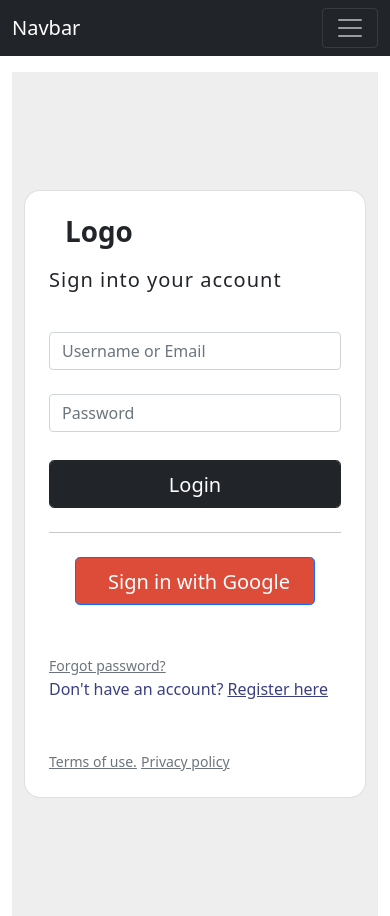
After one commit to MiranTaslidza/user_app, a Django app: page /users/login/ in a window 390 px wide. The commit adds this page. Run offline with Django 5.2, Linux system fonts and the light colour scheme; tables that the repository leaves empty hold one stand-in row (values such as "Sample post"); parts of the project's set-up code (start-up, migrations or seed data) failed here and were passed over.

Commit message:
create user and login

```diff
--- a/a_core/settings.py
+++ b/a_core/settings.py
@@ -138,3 +138,6 @@ MAILERS = {
 # media fajlovi
 MEDIA_URL = '/media/'  # URL putanja za pristup medijskim fajlovima
 MEDIA_ROOT = BASE_DIR / 'media'  # Folder gde će se čuvati otpremljeni fajlovi
+
+# redirect nakon logina
+LOGIN_REDIRECT_URL = 'home'  # nakon logina, korisnik će biti
--- a/templates/navbar.html
+++ b/templates/navbar.html
@@ -16,7 +16,7 @@
             <!-- Left links -->
             <ul class="navbar-nav me-auto d-flex flex-row mt-5 mt-lg-0">
                 <li class="nav-item text-center mx-2 mx-lg-1">
-                    <a class="nav-link active" aria-current="page" href="#!">
+                    <a class="nav-link active" aria-current="page" href="{% url 'home' %}">
                         Home
                     </a>
                 </li>
@@ -26,8 +26,9 @@
                     </a>
                 </li>
                 <li class="nav-item dropdown text-center mx-2 mx-lg-1">
-                    <a class="nav-link dropdown-toggle" href="#" id="navbarDropdown" role="button" data-bs-toggle="dropdown" aria-expanded="false">
-                        Dropdown
+                    <a class="nav-link dropdown-toggle" href="#" id="navbarDropdown" role="button"
+                        data-bs-toggle="dropdown" aria-expanded="false">
+                        Setting
                     </a>
                     <!-- Dropdown menu -->
                     <ul class="dropdown-menu dropdown-menu-dark" aria-labelledby="navbarDropdown">
@@ -46,17 +47,29 @@
 
             <!-- Right links -->
             <ul class="navbar-nav ms-auto d-flex flex-row mt-3 mt-lg-0">
+                {% if user.is_authenticated %}
+                <!-- logout -->
                 <li class="nav-item text-center mx-2 mx-lg-1">
-                    <a class="nav-link" href="#!">
-                        Messages
+                    <a class="nav-link" href="#">
+                        Logout
                     </a>
                 </li>
+                {% else %}
+                <!-- login -->
                 <li class="nav-item text-center mx-2 mx-lg-1">
-                    <a class="nav-link" href="#!">
-                        News
+                    <a class="nav-link" href="{% url 'login'%}">
+                        Login
                     </a>
                 </li>
+                <!-- register -->
+                <li class="nav-item text-center mx-2 mx-lg-1">
+                    <a class="nav-link" href="{% url 'user-register' %}">
+                        Register
+                    </a>
+                </li>
+                {% endif %}
             </ul>
+
             <!-- Right links -->
 
             <!-- Search form -->
--- /dev/null
+++ b/users/templates/users/login.html
@@ -0,0 +1,79 @@
+{% extends 'base.html' %} <!-- uvoizim sadržaj base.html -->
+
+{% block title %}Login{% endblock title %} <!-- ovdje se menja title -->
+
+{% load static %} <!-- uvoizim static fajle -->
+
+<!-- blok za JS static fajlova -->
+{% block scripts %}
+{% endblock scripts %}
+
+<!-- blok za sadržaj -->
+{% block content %}
+
+<section class="vh-100" style="background-color: #eee;">
+    <div class="container py-5 h-100">
+        <div class="row d-flex justify-content-center align-items-center h-100">
+            <div class="col col-xl-10">
+                <div class="card" style="border-radius: 1rem;">
+                    <div class="row g-0">
+                        <div class="col-md-6 col-lg-5 d-none d-md-block">
+                            <img src="https://mdbcdn.b-cdn.net/img/Photos/new-templates/bootstrap-login-form/img1.webp"
+                                alt="login form" class="img-fluid" style="border-radius: 1rem 0 0 1rem;" />
+                        </div>
+                        <div class="col-md-6 col-lg-7 d-flex align-items-center">
+                            <div class="card-body p-4 p-lg-5 text-black">
+
+                                <form method="POST">
+                                    <div class="d-flex align-items-center mb-3 pb-1">
+                                        <i class="fas fa-cubes fa-2x me-3" style="color: #ff6219;"></i>
+                                        <span class="h1 fw-bold mb-0">Logo</span>
+                                    </div>
+
+                                    <h5 class="fw-normal mb-3 pb-3" style="letter-spacing: 1px;">Sign into your account
+                                    </h5>
+                                    {%csrf_token%}
+
+                                    <!-- forma za login -->
+                                        {{ form.non_field_errors }}
+
+                                        <input type="text" placeholder="Username or Email" name="username" id="id_username" class="form-control mt-4" value="{{ form.username.value|default_if_none:'' }}" autocomplete="username" required>
+                                        {{ form.username.errors }}
+
+                                        <input type="password" placeholder="Password" name="password" id="id_password" class="form-control mt-4" autocomplete="current-password" required>
+                                        {{ form.password.errors }}
+                                    <!-- kraj login forme -->
+
+
+                                    <div class="pt-1 mb-4">
+                                        <button type="submit"
+                                            class="btn btn-dark btn-lg btn-block form-control mt-4">Login</button>
+                                    </div>
+
+                                    <hr class="my-4">
+
+                                    <button data-mdb-button-init data-mdb-ripple-init
+                                        class="btn btn-lg btn-block btn-primary d-block mx-auto" style="background-color: #dd4b39;"
+                                        type="submit"><i class="fab fa-google me-2"></i> Sign in with Google</button>
+
+                                    <br>
+                                    <br>
+
+                                    <a class="small text-muted mt-4" href="#!">Forgot password?</a>
+                                    <p class="mb-5 pb-lg-2" style="color: #393f81;">Don't have an account? <a href="{% url 'user-register' %}"
+                                            style="color: #393f81;">Register here</a></p>
+                                    <a href="#!" class="small text-muted">Terms of use.</a>
+                                    <a href="#!" class="small text-muted">Privacy policy</a>
+                                </form>
+
+
+                            </div>
+                        </div>
+                    </div>
+                </div>
+            </div>
+        </div>
+    </div>
+</section>
+
+{% endblock content %}
--- a/users/urls.py
+++ b/users/urls.py
@@ -1,6 +1,9 @@
 from django.urls import path
 from . import views
+from django.contrib.auth import views as auth_views
 
 urlpatterns = [
-    path('', views.home, name='home')
+    path('', views.home, name='home'),
+    path("register/", views.RegisterView.as_view(), name="user-register"),
+    path('login/', auth_views.LoginView.as_view(template_name='users/login.html'), name="login")
 ]
```
Also changed, not shown: users/forms/user_creation_form.py (added, +28 -0 lines), users/templates/users/register.html (added, +51 -0 lines), users/views.py (+19 -0 lines), users/forms/__init__.py (added), users/migrations/0001_unique_user_email.py (added).
